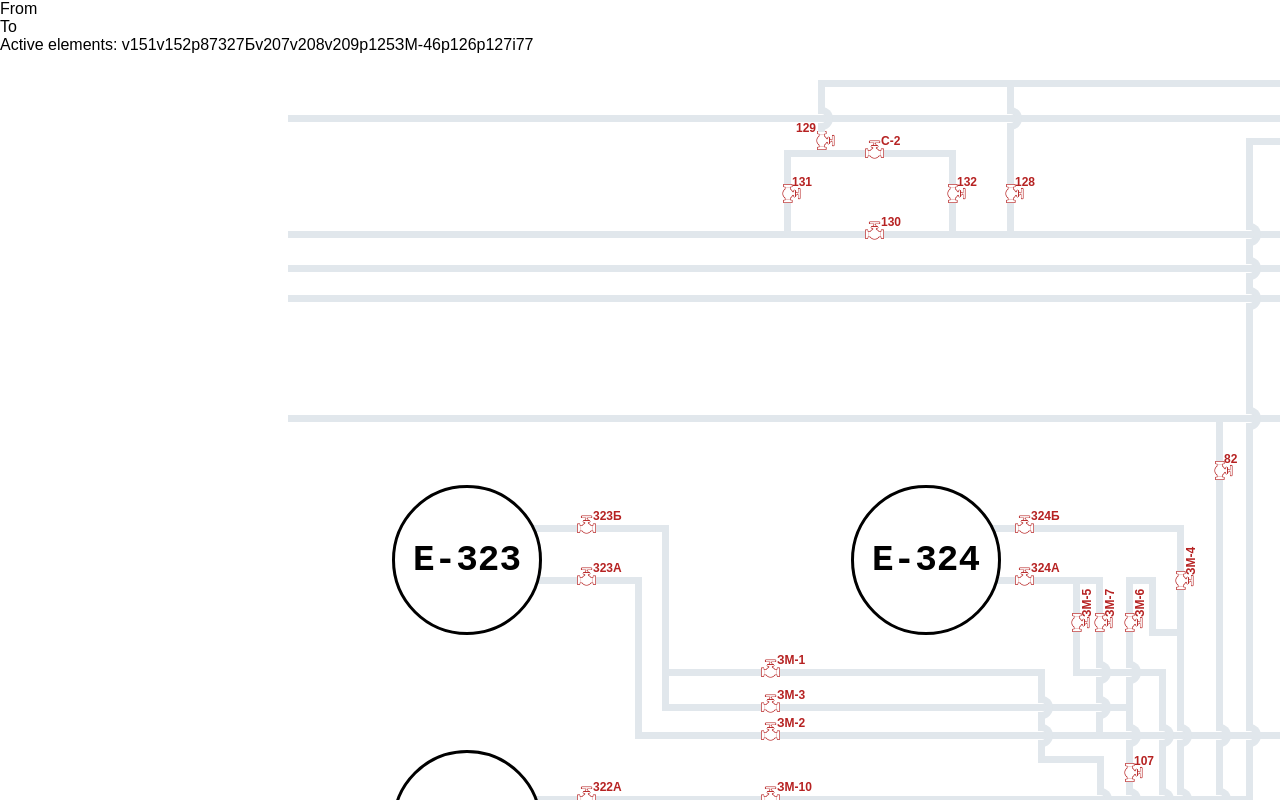
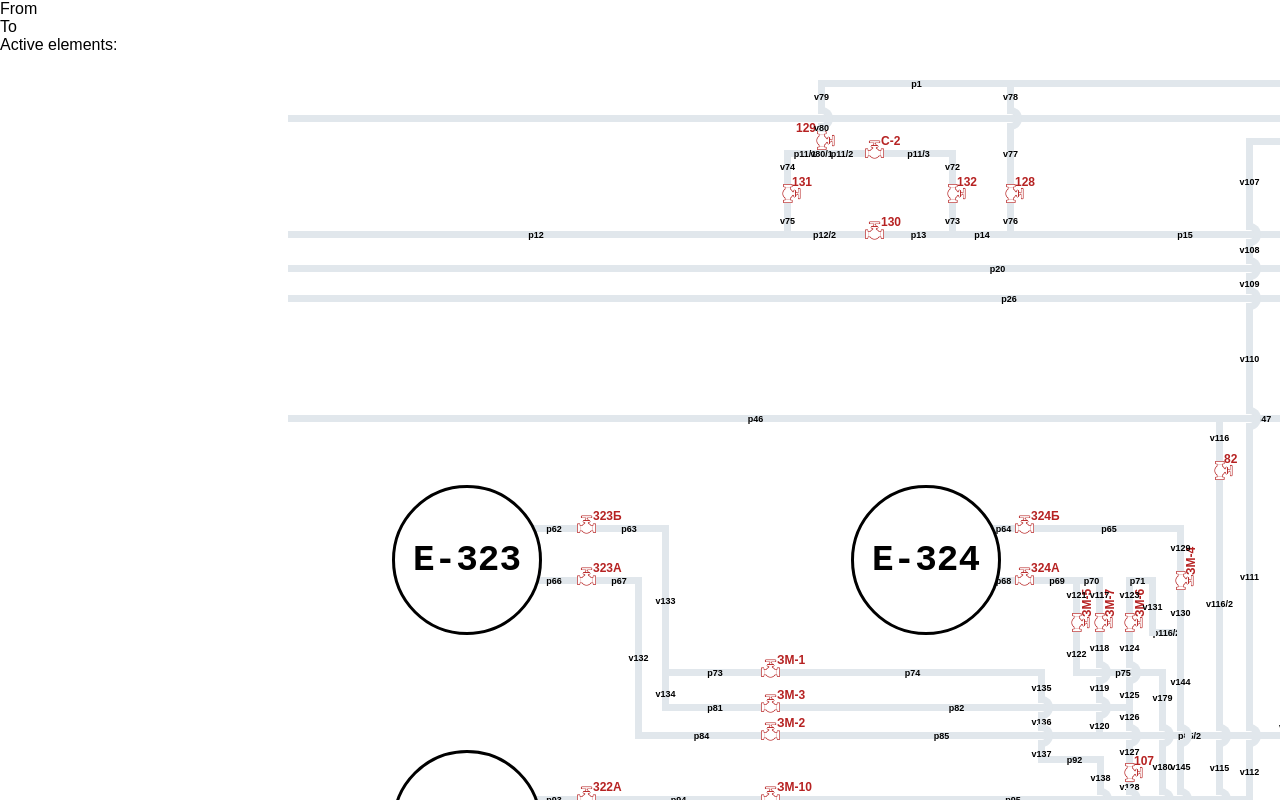
Before and after one commit to Alex228q/park2, a React (Vite) app: page / in a window 1280 px wide. Shown: the top 800 px of the page. Built offline with nearby package versions, Linux system fonts and the light colour scheme.

Commit message:
update31_03

```diff
--- a/src/components/Bottom/Station91035.jsx
+++ b/src/components/Bottom/Station91035.jsx
@@ -106,7 +106,7 @@ const Station91035 = () => {
       <Pipe top={1985} left={2608} length={112} title="v253" />
       <Intersection top={2096} left={2604} title="i97" />
       <Pipe top={2110} left={2608} length={61} title="v254" />
-      <Valve top={2169} left={2604} title="4"  />
+      <Valve top={2169} left={2604} title="4" />
       <Pipe top={2190} left={2608} length={44} title="v254/2" />
 
       <Pipe top={2025} left={2711} length={105} title="v255" />
@@ -214,23 +214,27 @@ const Station91035 = () => {
       <Pipe top={2227} left={3105} length={20} title="v310" />
       <Intersection top={2246} left={3101} title="i132" />
       <Intersection top={2269} left={3101} title="i133" />
+      <Intersection top={1737} left={3101} title="i133/2" />
+      <Intersection top={1737} left={3172} title="i133/3" />
       <Pipe top={2283} left={3105} length={79} title="v311" />
-      <Pipe top={1545} left={3105} length={229} title="v312" />
+      <Pipe top={1545} left={3105} length={193} title="v312" />
+      <Pipe top={1751} left={3105} length={20} title="v312" />
       <Intersection top={1773} left={3101} title="i134" />
       <Pipe top={1786} left={3105} length={20} title="v313" />
       <Intersection top={1808} left={3101} title="i135" />
       <Pipe top={1822} left={3105} length={193} title="v314" />
       <Pipe top={2008} left={3105} length={49} title="v315" />
       <Intersection top={2056} left={3101} title="i136" />
-      <Pipe top={2070} left={3105} length={102} title="v316" />
+      <Pipe top={2070} left={3105} length={101} title="v316" />
       <Valve top={2169} left={3101} title="30" />
       <Pipe top={2190} left={3105} length={44} title="v317" />
       <Pipe top={2008} left={3157} length={16} title="v318" />
-      <Valve top={2022} left={3153} title="111" isLeft/>
+      <Valve top={2022} left={3153} title="111" isLeft />
       <Pipe top={2043} left={3157} length={12} title="v319" />
       <Intersection top={2056} left={3153} title="i137" />
       <Pipe top={2070} left={3157} length={37} title="v320" />
-      <Pipe top={1544} left={3176} length={229} title="v321" />
+      <Pipe top={1544} left={3176} length={193} title="v321" />
+      <Pipe top={1751} left={3176} length={20} title="v321" />
       <Intersection top={1773} left={3172} title="i138" />
       <Pipe top={1787} left={3176} length={22} title="v322" />
       <Intersection top={1808} left={3172} title="i139" />
@@ -271,6 +275,32 @@ const Station91035 = () => {
       <Intersection top={2246} left={3227} title="i151" />
       <Pipe top={2260} left={3231} length={20} title="v343" />
       <Pipe top={2146} left={3249} length={111} title="v344" />
+      <Pipe top={1200} left={3064} length={95} title="v345" />
+      <Intersection top={1294} left={3060} title="i152" />
+      <Pipe top={1310} left={3064} length={93} title="v346" />
+      <Intersection top={1403} left={3060} title="i153" />
+      <Pipe top={1417} left={3064} length={115} title="v347" />
+      <Intersection top={1531} left={3060} title="i154" />
+      <Pipe top={1546} left={3064} length={195} title="v348" />
+      <Pipe top={1741} left={3269} length={33} title="v349" />
+      <Intersection top={1773} left={3265} title="i155" />
+      <Pipe top={1787} left={3269} length={23} title="v350" />
+      <Intersection top={1808} left={3265} title="i156" />
+      <Pipe top={1822} left={3269} length={211} title="v351" />
+      <Valve top={2031} left={3265} title="65" />
+      <Pipe top={2052} left={3269} length={205} title="v352" />
+      <Pipe top={2250} left={3269} length={20} title="v353" />
+      <Intersection top={2269} left={3265} title="i157" />
+      <Pipe top={2283} left={3269} length={32} title="v354" />
+      <Pipe top={1535} left={3035} length={238} title="v355" />
+      <Intersection top={1773} left={3031} title="i158" />
+      <Pipe top={1787} left={3035} length={23} title="v356" />
+      <Intersection top={1808} left={3031} title="i159" />
+      <Pipe top={1824} left={3035} length={230} title="v357" />
+      <Intersection top={2056} left={3031} title="i160" />
+      <Pipe top={2070} left={3035} length={20} title="v358" />
+      <Valve top={2088} left={3031} title="25" />
+      <Pipe top={2109} left={3035} length={44} title="v359" />
 
 
 
--- a/src/components/Intersection.jsx
+++ b/src/components/Intersection.jsx
@@ -24,9 +24,7 @@ const Intersection = ({ top = 0, left = 0, title = "", isBig = false }) => {
     zIndex: z,
   };
 
-  return <div style={halfCircleStyle}>
-    {/* {title} */}
-  </div>;
+  return <div style={halfCircleStyle}>{/* {title} */}</div>;
 };
 
 export default Intersection;
--- a/src/components/Middle/InterparkCommunication.jsx
+++ b/src/components/Middle/InterparkCommunication.jsx
@@ -94,6 +94,7 @@ const InterparkCommunication = () => {
       <Valve isUp top={1802} left={2527} title="ЗМ-75" isLeft/>
       <Pipe isHorizontal top={1812} left={2546} length={12} title="p234" />
       <Pipe isHorizontal top={1812} left={2558} length={808} title="p235" />
+      <Pipe isHorizontal top={1741} left={3064} length={205} title="p236" />
 
       <Pipe top={805} left={1097} length={246} title="v171" />
 
--- a/src/components/Pipe.jsx
+++ b/src/components/Pipe.jsx
@@ -38,7 +38,7 @@ const Pipe = ({
         color: "black",
       }}
     >
-      {/* {title} */}
+      {title}
     </div>
   );
 };
--- a/src/store/parkStore.js
+++ b/src/store/parkStore.js
@@ -3,20 +3,8 @@ import { create } from "zustand";
 const parkStore = create((set) => ({
   from: null,
   to: null,
-  activeElements: [
-    "v151",
-    "v152",
-    "p87",
-    "327Б",
-    "v207",
-    "v208",
-    "v209",
-    "p125",
-    "ЗМ-46",
-    "p126",
-    "p127",
-    "i77",
-  ],
+  activeElements: [],
+  activePump: [],
 
   setFrom: (title) =>
     set((state) => {
```
